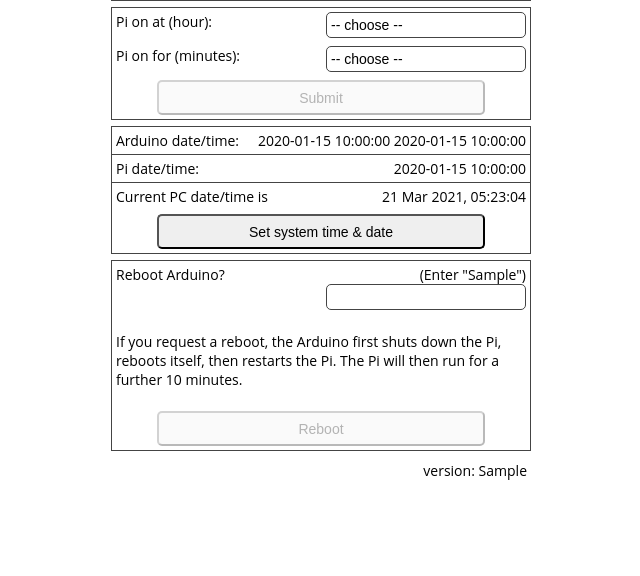
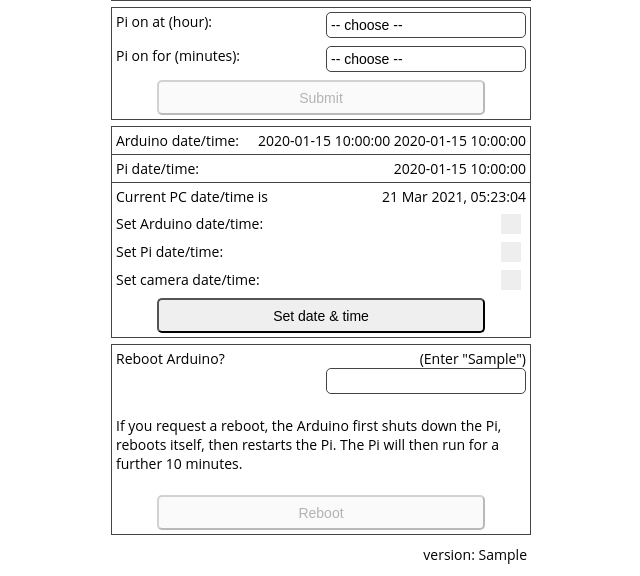
Before and after one commit to greiginsydney/Intervalometerator, a Python web app: template Raspberry Pi/www/templates/system.html in a window 1280 px wide. Shown: the part 514-1090 px from the top of the page, without its empty margins (319-959 px from the left). Before the commit the page ends 994 px from the top, so only its background shows below. Run offline with Jinja, Linux system fonts and the light colour scheme; the template is opened without the code that fills it: most values are stand-ins (such as "Sample title", 1, 10 or a date in 2020).

Commit message:
Added checkboxes for time setting options

```diff
--- a/Raspberry Pi/www/templates/system.html
+++ b/Raspberry Pi/www/templates/system.html
@@ -136,7 +136,40 @@
 		</tr>
 		<tr>
 			<td class="noborder">
-				<button name="SyncSystem" type="submit" class="hwbutton" value="SetPiTime">Set system time &amp; date</button>
+				<div class="alignleft">Set Arduino date/time:</div>
+				<div class="alignright">
+					<label class="loginChkbox">
+						<input type="checkbox" name="setArduinoTime" />
+						<span class="rememberme"></span>
+					</label>
+				</div>
+			</td>
+		</tr>
+		<tr>
+			<td class="noborder">
+				<div class="alignleft">Set Pi date/time:</div>
+				<div class="alignright">
+					<label class="loginChkbox">
+						<input type="checkbox" name="setPiTime" />
+						<span class="rememberme"></span>
+					</label>
+				</div>
+			</td>
+		</tr>
+		<tr>
+			<td class="noborder">
+				<div class="alignleft">Set camera date/time:</div>
+				<div class="alignright">
+					<label class="loginChkbox">
+						<input type="checkbox" name="setCameraTime" />
+						<span class="rememberme"></span>
+					</label>
+				</div>
+			</td>
+		</tr>
+		<tr>
+			<td class="noborder">
+				<button name="SyncSystem" type="submit" class="hwbutton" value="SetPiTime">Set date &amp; time</button>
 			</td>
 		</tr>
 	</table>
```
